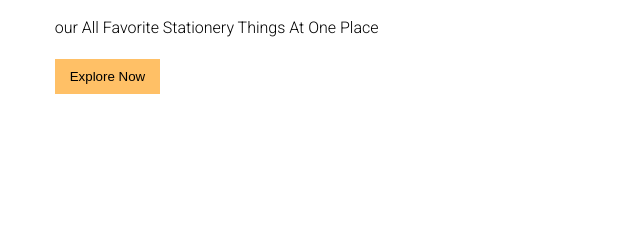
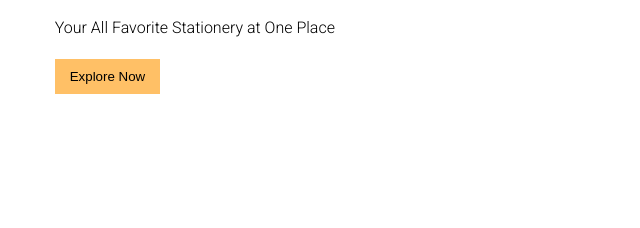
Before and after one commit to GeetaStationery/test, a plain HTML site: page index.html in a window 1280 px wide. Shown: the part 336-564 px from the top of the page, 626-1266 px from the left. Drawn offline with Linux system fonts and the light colour scheme.

Commit message:
Update index.html

```diff
--- a/index.html
+++ b/index.html
@@ -25,7 +25,7 @@
           <div class="tag">Best Stationery Products at Best Rate </div>
           <h1> Geeta Stationery </h1>
           <p>
-            our All Favorite Stationery Things At One Place
+            Your All Favorite Stationery at One Place
           </p>
           <button class="explore_btn">Explore Now</button>
         </div>
```
